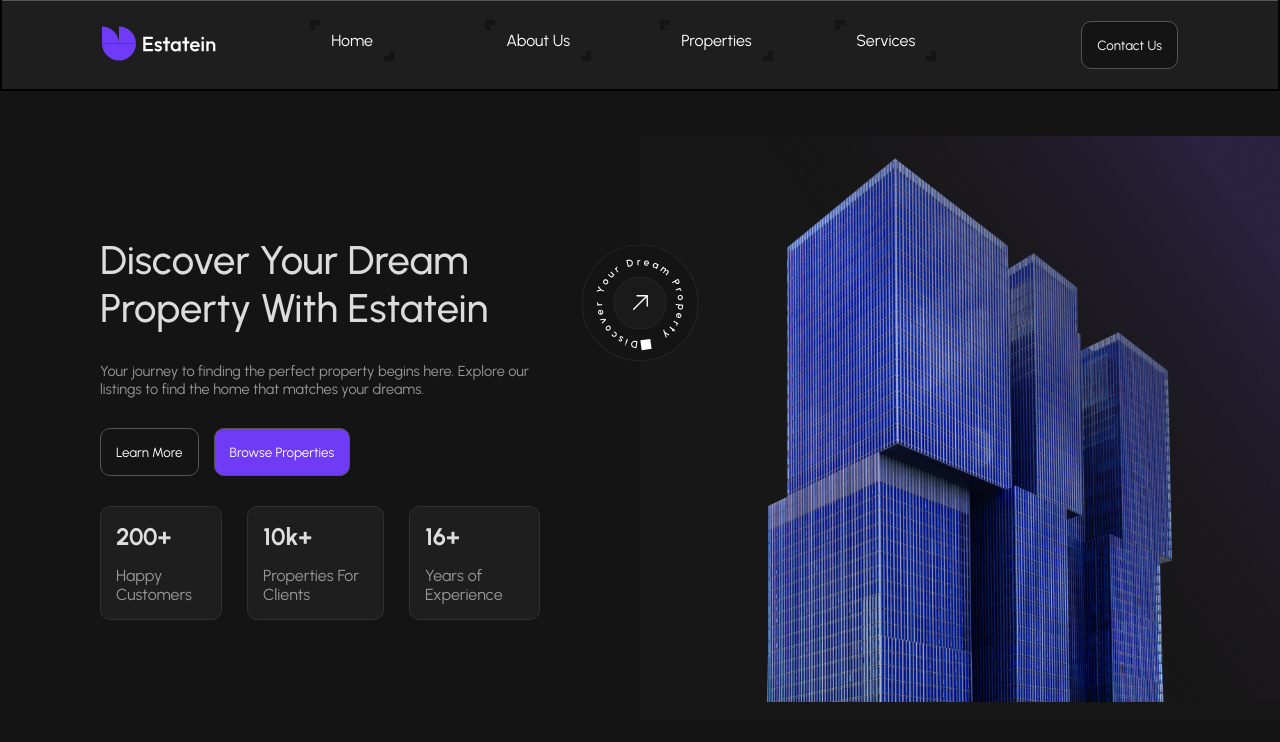
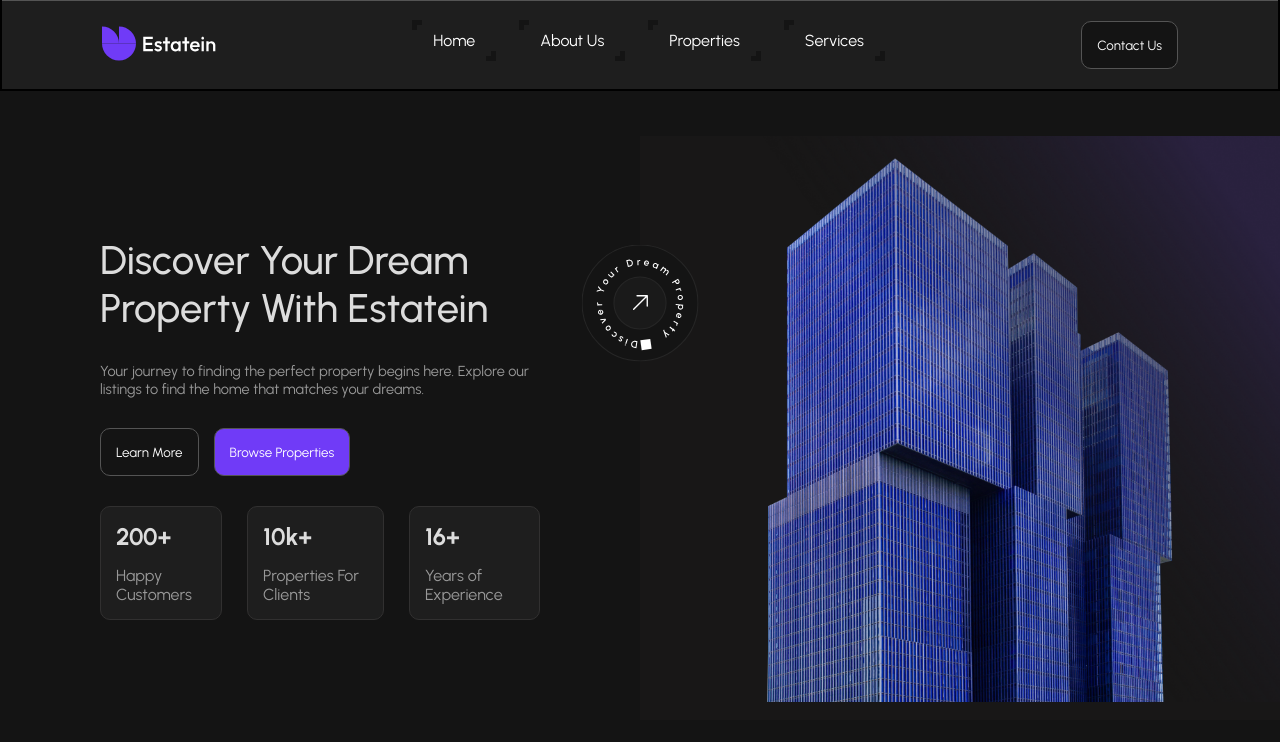
Before and after one commit to DanielPodolsky/DanielPodolsky.github.io, a plain HTML site: page index.html in a window 1280 px wide. Shown: the part 31-773 px from the top of the page. Drawn offline with Linux system fonts and the light colour scheme.

```diff
--- a/styleNew.css
+++ b/styleNew.css
@@ -726,7 +726,6 @@
 ul li{
     margin-bottom: 0.625rem;
     list-style-type: none;
-    width: 9.375rem;
 }
 
 .footer-bottom-logos {
```
